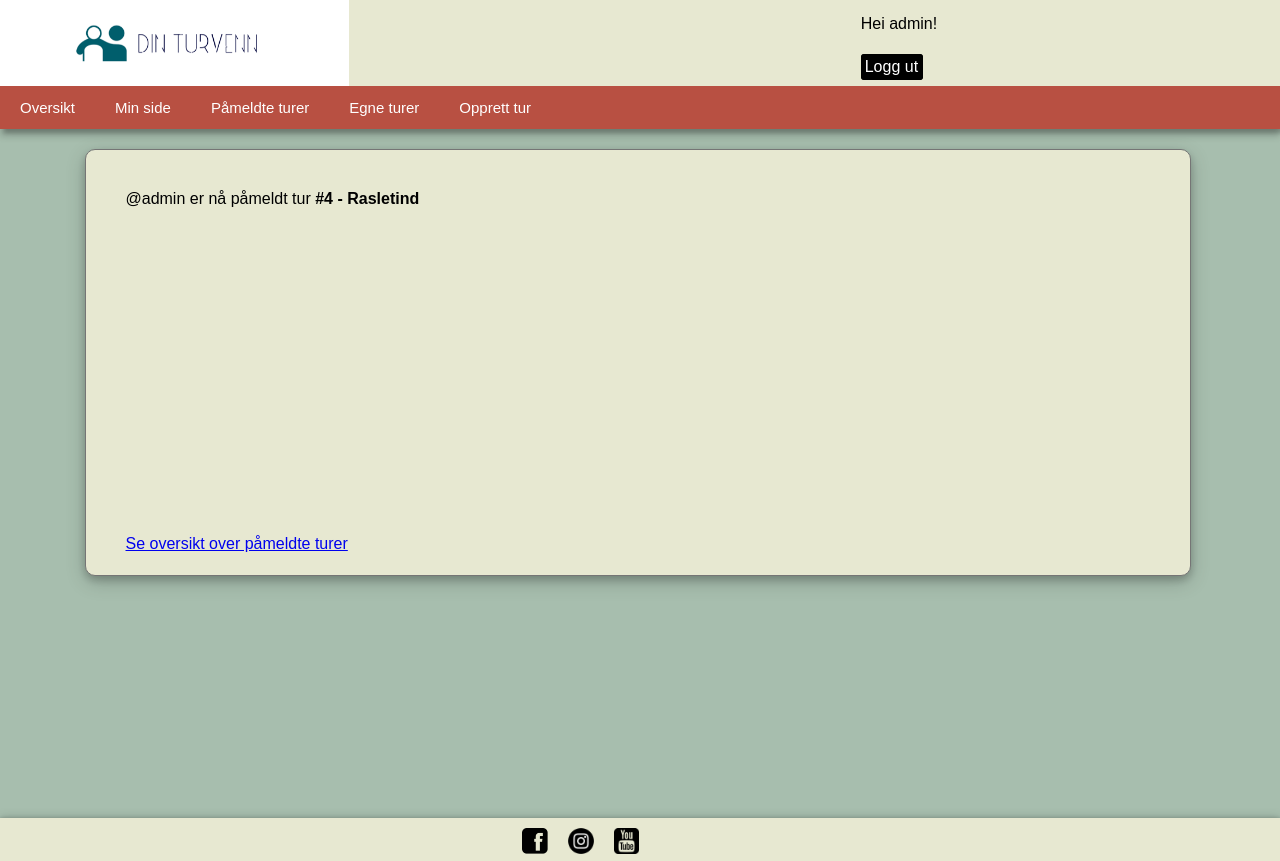
After one commit to axelegkor/Turapp, a Django app: page /signuphike/4/ in a window 1280 px wide. The commit adds this page. Run offline with Django 4.2, Linux system fonts and the light colour scheme; a user stored in the database is signed in; data comes from the database, SQL or seed files in the repository; both versions use the stored data as it was after the commit.

Commit message:
Created logic for user signing up and off of hikes
Co-authored-by: Sophie Xu <sophiex@stud.ntnu.no>

```diff
--- a/turapp/base/templates/base/enrolled.html
+++ b/turapp/base/templates/base/enrolled.html
@@ -10,6 +10,8 @@
                         <p class="hikeid">#{{hike.id}}</p>
                         <p class="">{{hike.title}}</p>
                         <p>Arrangør: @{{hike.host}}</p>
+                        <a href="{% url 'hike' hike.id%}"><p>Les mer</p></a>
+                        <a href="{% url 'signoffhike' hike.id %}"><p>Meld av</p><a>
                         <p>Antall påmeldte: {{hike.participants.count}}</p>
                     </div>
                 {% endif %}
--- a/turapp/base/templates/base/home.html
+++ b/turapp/base/templates/base/home.html
@@ -11,7 +11,11 @@
                     <p>Arrangør: @{{hike.host}}</p>
                     <p>Antall påmeldte: {{hike.participants.count}}</p>
                     <a href="{% url 'hike' hike.id%}"><p>Les mer</p></a>
-
+                    {% if user not in hike.participants.all %}
+                        <a href="{% url 'signuphike' hike.id %}"><p>Meld på</p><a>
+                    {% else %}
+                        <p>Du er påmeldt denne turen</p>
+                    {% endif %}
                 </div>
             {% endfor %}
         </div>
--- /dev/null
+++ b/turapp/base/templates/base/signuphike.html
@@ -0,0 +1,10 @@
+{% extends 'main.html' %}
+
+{% block content %}
+<div class="signup">
+    <div>
+        <p>@{{user.username}} er nå påmeldt tur <strong>#{{hike.id}} - {{hike.title}}</strong><p>
+        <a href="{% url 'enrolled' %}">Se oversikt over påmeldte turer</a>
+    </div>
+</div>
+{% endblock %}
--- a/turapp/base/urls.py
+++ b/turapp/base/urls.py
@@ -14,6 +14,8 @@ urlpatterns = [
     path('createhike/', views.createHike, name="createhike"),
     path('updatehike/<str:pk>/', views.updateHike, name="updatehike"),
     path('deletehike/<str:pk>/', views.deleteHike, name="deletehike"),
+    path('signuphike/<str:pk>/', views.signupHike, name="signuphike"),
+    path('signoffhike/<str:pk>/', views.signoffHike, name="signoffhike"),
 
     path('', views.home, name = "home"),
 ]
--- a/turapp/base/views.py
+++ b/turapp/base/views.py
@@ -57,6 +57,19 @@ def deleteHike(request,pk):
     return render(request, 'base/deletehike.html', context)
 
 
+@login_required(login_url='login')
+def signupHike(request, pk):
+    hike = Hike.objects.get(id=pk)
+    hike.joinHike(request.user)
+    context = {'hike': hike}
+    return render(request, 'base/signuphike.html', context)
+
+@login_required(login_url='login')
+def signoffHike(request, pk):
+    hike = Hike.objects.get(id=pk)
+    hike.dropHike(request.user)
+    context = {'hike': hike}
+    return render(request, 'base/signoffhike.html', context)
 
 
 def loginPage(request):
@@ -136,9 +149,10 @@ def description(request):
 
 
 def home(request):
+    user = request.user
     hikes = Hike.objects.all()
     participants = Hike.participants
-    context = {'hikes': hikes, 'participants': participants}
+    context = {'hikes': hikes, 'participants': participants, 'user': user}
     return render(request, 'base/home.html', context,)
 
 
--- a/turapp/static/css/main.css
+++ b/turapp/static/css/main.css
@@ -171,7 +171,7 @@ main {
 }
 /*mypage styling*/
 
-.mypage{
+.mypage, .signoff, .signup {
     max-height: 100%;
     display: flex;
     flex-direction: column;
@@ -181,7 +181,7 @@ main {
     overflow-x: auto;
 }
 
-.mypage-content{
+.mypage-content, .signoff div, .signup div{
     margin: 20px 15px 15px 10px;
     padding: 40px;
     height: 50%;
--- a/turapp/templates/navbar.html
+++ b/turapp/templates/navbar.html
@@ -1,5 +1,5 @@
 <div class="navbar">
-    <a href="{% url 'home'%}">Home</a>
+    <a href="{% url 'home'%}">Oversikt</a>
     <a href="{% url 'mypage' %}">Min side</a>
     <a href="{% url 'enrolled'%}">Påmeldte turer</a>
     <a href="{% url 'overview'%}">Egne turer</a>
```
Also changed, not shown: turapp/base/templates/base/signoffhike.html (added, +10 -0 lines), turapp/db.sqlite3.
